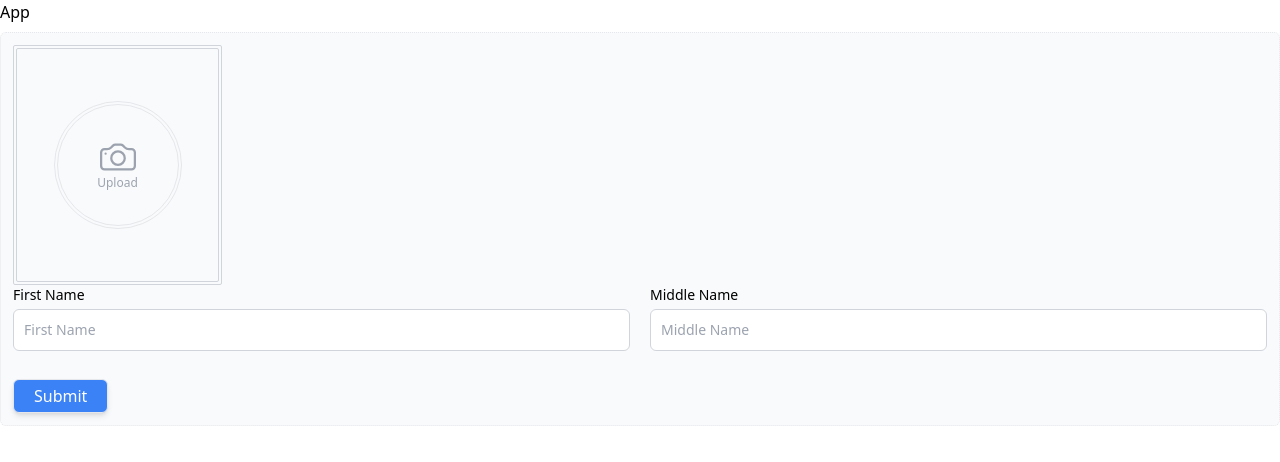
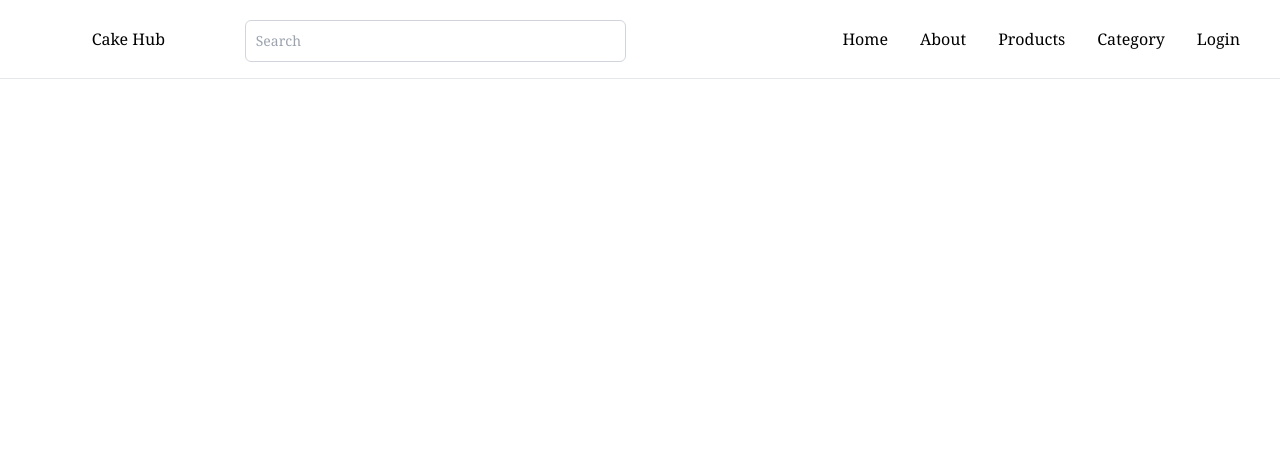
Before and after one commit to shannyushan/cloud-assign, a React (Create React App) app: page / in a window 1280 px wide. Shown: the top 462 px of the page. Built offline with nearby package versions, Linux system fonts and the light colour scheme.

Commit message:
user nav

```diff
--- a/package.json
+++ b/package.json
@@ -10,6 +10,7 @@
     "react": "^18.2.0",
     "react-dom": "^18.2.0",
     "react-icons": "^4.7.1",
+    "react-router-dom": "^6.8.1",
     "react-scripts": "5.0.1",
     "web-vitals": "^2.1.4",
     "yup": "^1.0.0"
--- a/src/App.js
+++ b/src/App.js
@@ -1,77 +1,15 @@
-import { Form, Formik } from "formik";
 import React from "react";
-import FormikControl from "./Component/Formik/FormikControl";
-import Image from "./Component/UploadImage/Image";
+import { BrowserRouter, Route, Routes } from "react-router-dom";
+import Home from "./Container/Home/Home";
+import NormalRoute from "./Layout/NormalRoute";
 
 const App = () => {
-  const initialValues = {
-    profile: "",
-    firstName: "",
-    middleName: "",
-    lastName: "",
-  };
-
-  const onSubmit = (values, onSubmitProps) => {
-    console.log("formik login value", values);
-
-    setTimeout(() => {
-      onSubmitProps.resetForm({ values: "" });
-      onSubmitProps.setSubmitting(false);
-    }, 1000);
-  };
-
   return (
-    <div>
-      App
-      <div className="border border-dotted mt-2 mb-2 rounded-md p-3 bg-gray-50">
-        <Formik
-          initialValues={initialValues}
-          onSubmit={onSubmit}
-          validateOnMount
-        >
-          {(formik) => (
-            <Form>
-              <div className="grid grid-cols-12">
-                <div className="col-span-2">
-                  <Image
-                    onChange={(e) =>
-                      formik.setFieldValue("profile", e.target.files[0])
-                    }
-                    file={formik.values.profile}
-                  />
-                </div>
-              </div>
-              <div className="flex gap-x-5 w-full">
-                <div className="w-full">
-                  <FormikControl
-                    label="First Name"
-                    placeholder="First Name"
-                    control="input"
-                    name="firstName"
-                  />
-                </div>
-
-                <div className="w-full">
-                  <FormikControl
-                    label="Middle Name"
-                    placeholder="Middle Name"
-                    control="input"
-                    name="middleName"
-                  />
-                </div>
-              </div>
-              <button
-                type="submit"
-                className={`border px-5 py-1 mt-7 rounded-md hover:bg-blue-400 shadow-md bg-blue-500 text-white
-                }`}
-              >
-                Submit
-              </button>
-            </Form>
-          )}
-        </Formik>
-      </div>
-    </div>
+    <BrowserRouter>
+      <Routes>
+        <Route path="/" element={<NormalRoute Component={Home} />}></Route>
+      </Routes>
+    </BrowserRouter>
   );
 };
 
--- /dev/null
+++ b/src/Component/Header/Nav.js
@@ -0,0 +1,86 @@
+import { Form, Formik } from "formik";
+import React, { useState } from "react";
+import { Link } from "react-router-dom";
+import FormikControl from "../Formik/FormikControl";
+
+const Nav = () => {
+  const [headerShadow, setHeaderShadow] = useState(false);
+
+  const applyShadow = () => {
+    if (window.scrollY >= 30) {
+      setHeaderShadow(true);
+    } else {
+      setHeaderShadow(false);
+    }
+  };
+
+  window.addEventListener("scroll", applyShadow);
+
+  const initialValues = {
+    search: "",
+  };
+
+  const onSubmit = (values, onSubmitProps) => {
+    console.log("formik search value", values);
+
+    setTimeout(() => {
+      onSubmitProps.resetForm({ values: "" });
+      onSubmitProps.setSubmitting(false);
+    }, 1000);
+  };
+
+  return (
+    <header
+      className={`bg-white border-b fixed w-full left-0 top-0 z-10 ${
+        headerShadow ? "shadow-sm" : " "
+      } `}
+    >
+      <div className="mx-10 grid grid-cols-12 place-items-center py-4 gap-x-7">
+        <div className="px-3 col-span-2">
+          <h1>Cake Hub</h1>
+        </div>
+        <div className="col-span-4 w-full">
+          <Formik
+            initialValues={initialValues}
+            onSubmit={onSubmit}
+            validateOnMount
+          >
+            {(formik) => (
+              <Form>
+                <div>
+                  <FormikControl
+                    placeholder="Search"
+                    control="input"
+                    name="search"
+                  />
+                </div>
+              </Form>
+            )}
+          </Formik>
+        </div>
+        <div className="col-start-7 col-end-13 w-full">
+          <div className="flex items-center gap-x-8 justify-end">
+            <Link className="hover:text-blue-500">
+              <h1>Home</h1>
+            </Link>
+
+            <Link className="hover:text-blue-500">
+              <h1>About</h1>
+            </Link>
+            <Link className="hover:text-blue-500">
+              <h1>Products</h1>
+            </Link>
+            <Link className="hover:text-blue-500">
+              <h1>Category</h1>
+            </Link>
+            <Link className="hover:text-blue-500">
+              <h1>Login</h1>
+            </Link>
+          </div>
+        </div>
+      </div>
+    </header>
+  );
+};
+
+export default Nav;
--- /dev/null
+++ b/src/Container/Home/Home.js
@@ -0,0 +1,7 @@
+import React from "react";
+
+const Home = () => {
+  return <div className="bg-gray-100">Home</div>;
+};
+
+export default Home;
--- /dev/null
+++ b/src/Layout/NormalRoute.js
@@ -0,0 +1,16 @@
+import React from "react";
+import { matchPath, Outlet, useLocation } from "react-router-dom";
+import Nav from "../Component/Header/Nav";
+
+const NormalRoute = ({ Component }) => {
+  const { pathname } = useLocation();
+  const pathroad = matchPath("/", pathname);
+  return (
+    <div>
+      <Nav />
+      {pathroad ? <Component /> : <Outlet />}
+    </div>
+  );
+};
+
+export default NormalRoute;
--- a/src/index.js
+++ b/src/index.js
@@ -1,12 +1,13 @@
-import React from 'react'
+import React from "react";
 
 import ReactDOM from "react-dom/client";
-import App from './App';
-
+import App from "./App";
 
 import "./index.css";
 
 const root = ReactDOM.createRoot(document.getElementById("root"));
 root.render(
+  <div className="font-serif">
     <App />
+  </div>
 );
```
Also changed, not shown: src/Layout/ProtectedRoute.js (renamed from src/Shared/ProtectedRoute.js), 1 other file (tests, documents, lock files or other folders).
